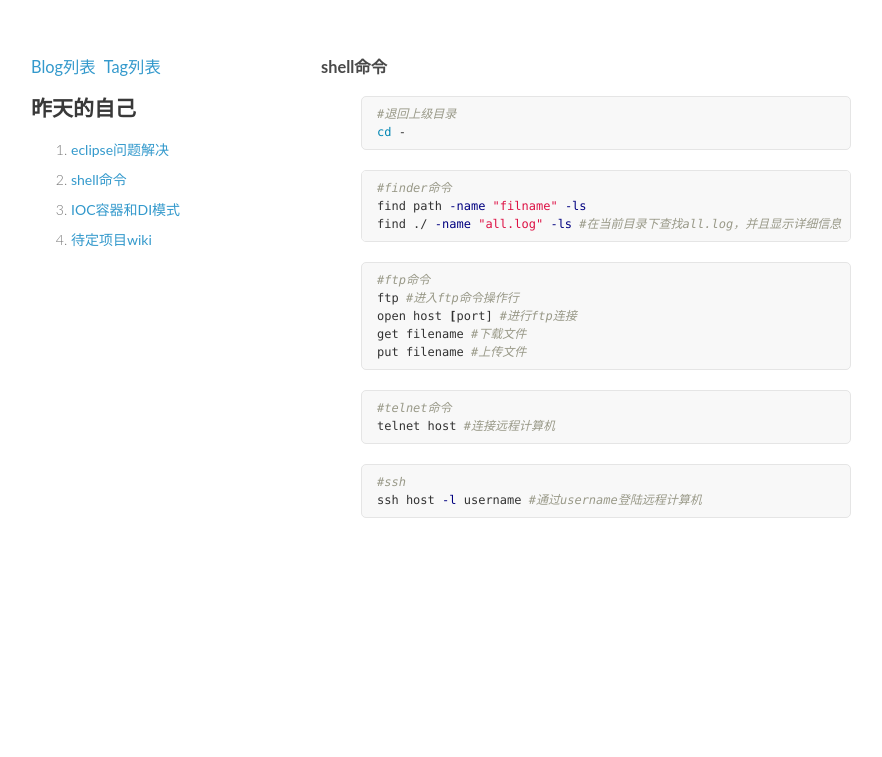
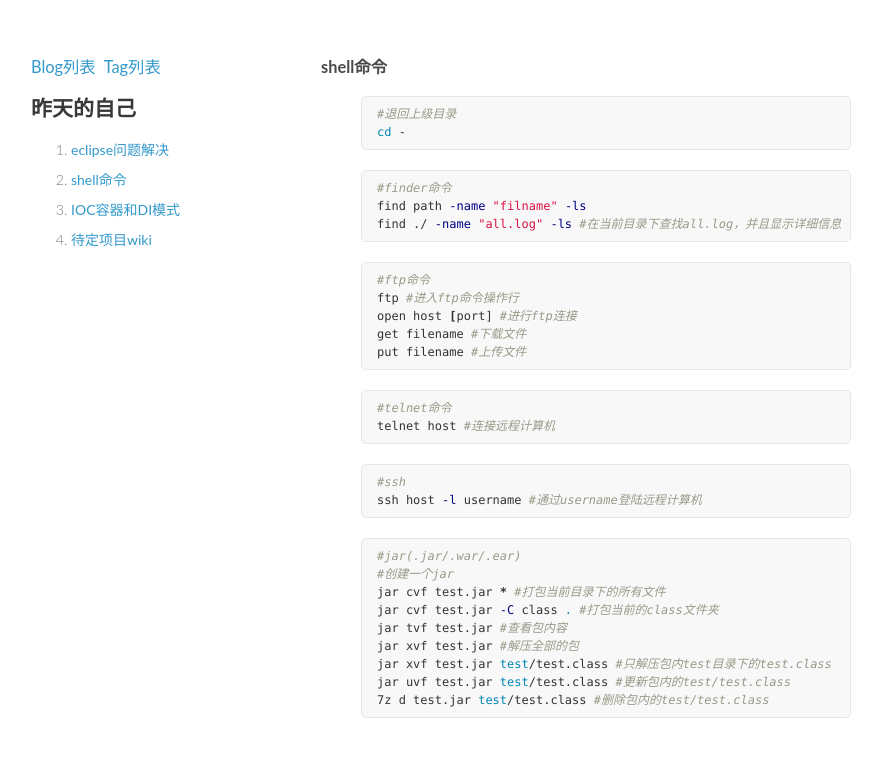
Before and after one commit to brandonzhu/daidin, a Jekyll site: the page built from _posts/2014-12-07-linux-command.md, in a window 1280 px wide. Shown: the top 757 px of the page, without its empty margins (179-1061 px from the left). Built offline with Jekyll 4.4.1, drawn with Linux system fonts in a browser that asks for light colours; nearby versions of some CDN libraries.

Commit message:
2014/12/19

```diff
--- a/_data/DaiDin.json
+++ b/_data/DaiDin.json
@@ -1 +1 @@
-{name: "brandonzhu", recommend: "置顶", project: "小项目", translate: "翻译", design: "设计模式", shell: "shell学习记录", eclipse: "Eclipse"}
+{name: "brandonzhu", recommend: "置顶", project: "小项目", translate: "翻译", design: "设计模式", shell: "shell学习记录", eclipse: "Eclipse", javascript: "JavaScript"}
--- a/_posts/2014-12-07-linux-command.md
+++ b/_posts/2014-12-07-linux-command.md
@@ -32,3 +32,15 @@ telnet host #连接远程计算机
 #ssh
 ssh host -l username #通过username登陆远程计算机
 {% endhighlight  %}
+
+{% highlight sh %}
+#jar(.jar/.war/.ear)
+#创建一个jar
+jar cvf test.jar * #打包当前目录下的所有文件
+jar cvf test.jar -C class . #打包当前的class文件夹
+jar tvf test.jar #查看包内容
+jar xvf test.jar #解压全部的包
+jar xvf test.jar test/test.class #只解压包内test目录下的test.class
+jar uvf test.jar test/test.class #更新包内的test/test.class
+7z d test.jar test/test.class #删除包内的test/test.class
+{% endhighlight  %}
```
Also changed, not shown: _posts/2014-06-12-settimout.md (added, +57 -0 lines), _posts/2014-06-13-jszhong-de-dan-li-mo-shi.md (added, +33 -0 lines), _posts/2014-06-21-javascriptzhong-de-gong-han-mo-shi.md (added, +22 -0 lines).
